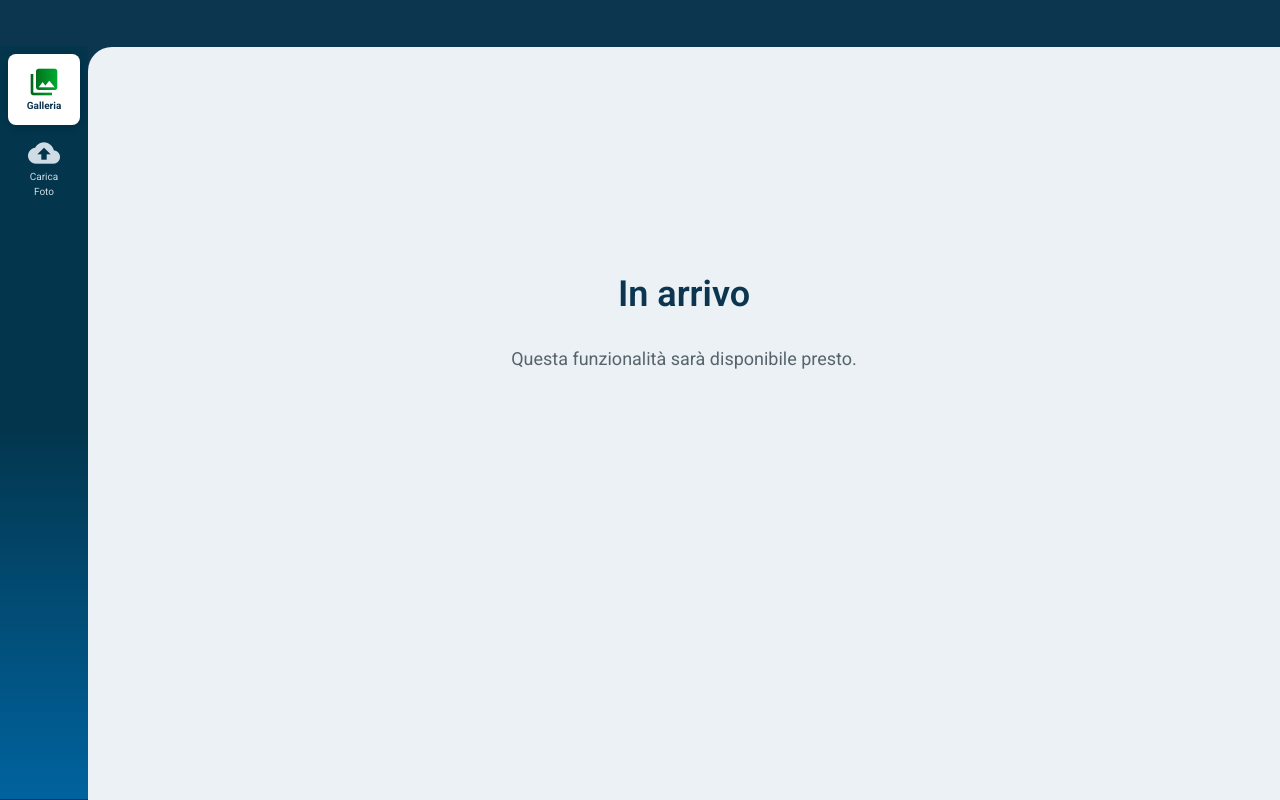
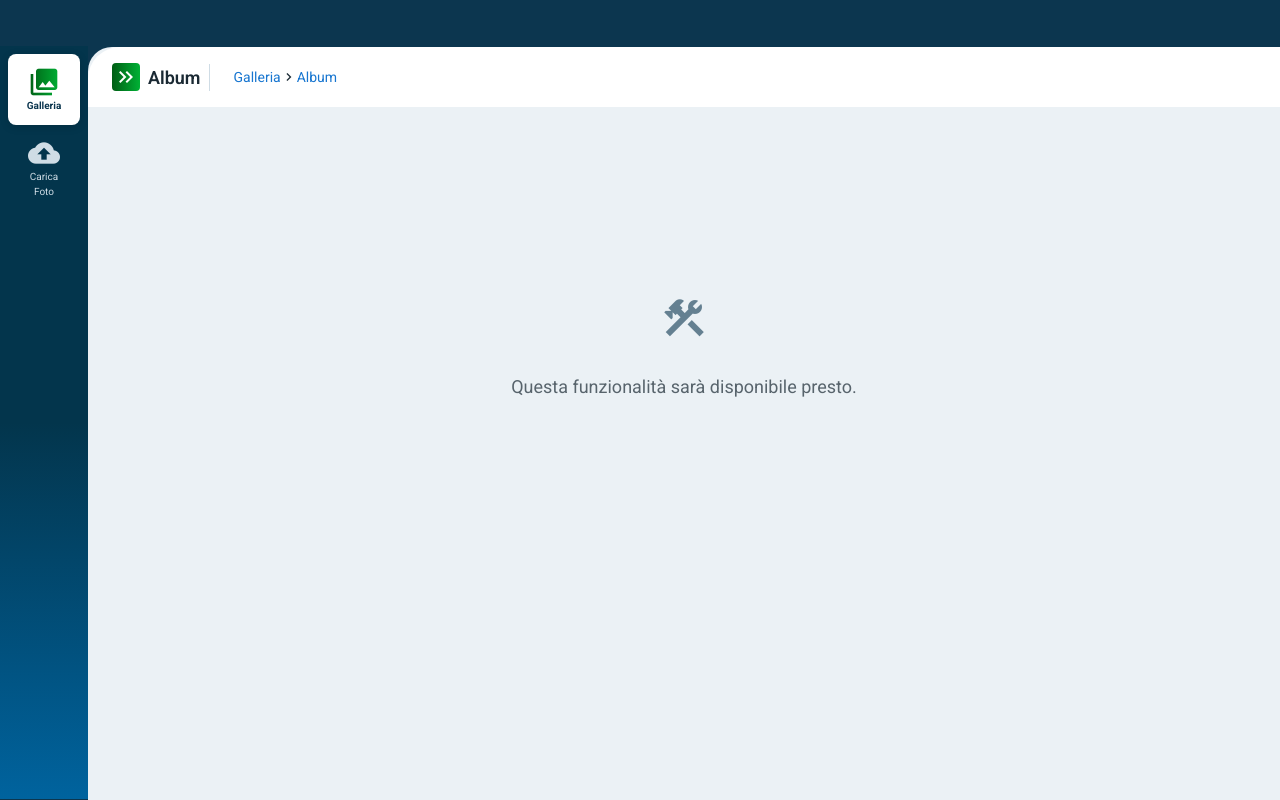
Before and after one commit to AndreanaPerla/progetto-fe-digitalpa, a Vue app in the folder photo-gallery/: page /albums in a window 1280 px wide. Built offline with nearby package versions, Linux system fonts and the light colour scheme.

Commit message:
add PageHeader in all pages & add breadcrumb & add animation

```diff
--- a/photo-gallery/src/App.vue
+++ b/photo-gallery/src/App.vue
@@ -3,7 +3,10 @@
     <div class="app-top"></div>
     <Navbar />
     <main class="main-content" :class="{ 'with-submenu': isSubmenuOpen }">
-      <RouterView />
+      <PageHeader />
+      <div class="page-content">
+        <RouterView />
+      </div>
     </main>
     <LateralSidebar />
   </div>
@@ -14,12 +17,14 @@ import { computed } from "vue";
 import { useStore } from "vuex";
 import Navbar from "./components/Navbar.vue";
 import LateralSidebar from "./components/LateralSidebar.vue";
+import PageHeader from "./components/PageHeader.vue";
 
 export default {
   name: "App",
   components: {
     Navbar,
     LateralSidebar,
+    PageHeader,
   },
   setup() {
     const store = useStore();
--- a/photo-gallery/src/components/Navbar.vue
+++ b/photo-gallery/src/components/Navbar.vue
@@ -54,7 +54,7 @@ export default {
 
     const handleRouteClick = (route) => {
       router.push(route.path);
-      store.commit("SET_SIDEBAR_OPEN", true);
+      // store.commit("SET_SIDEBAR_OPEN", true);
     };
 
     return {
--- /dev/null
+++ b/photo-gallery/src/components/PageHeader.vue
@@ -0,0 +1,101 @@
+<template>
+  <div class="page-header" :class="{ 'with-sidebar': isSidebarOpen }">
+    <div class="header-content">
+      <div class="title-section">
+        <div class="title-row">
+          <button
+            @click="toggleSidebar"
+            class="sidebar-toggle-btn"
+            :class="{ active: isSidebarOpen }"
+          >
+            <span class="material-icons">{{
+              isSidebarOpen
+                ? "keyboard_double_arrow_left"
+                : "keyboard_double_arrow_right"
+            }}</span>
+          </button>
+          <h1 class="page-title">{{ pageTitle }}</h1>
+        </div>
+        <nav class="breadcrumb" v-if="breadcrumbItems.length > 0">
+          <span
+            class="breadcrumb-item"
+            v-for="(item, index) in breadcrumbItems"
+            :key="index"
+          >
+            <router-link
+              v-if="item.path && index < breadcrumbItems.length - 1"
+              :to="item.path"
+              class="breadcrumb-link"
+            >
+              {{ item.name }}
+            </router-link>
+            <span v-else class="breadcrumb-current">{{ item.name }}</span>
+            <span
+              v-if="index < breadcrumbItems.length - 1"
+              class="breadcrumb-separator mx-1"
+            >
+              <span class="material-icons">chevron_right</span>
+            </span>
+          </span>
+        </nav>
+      </div>
+    </div>
+  </div>
+</template>
+
+<script>
+import { computed } from "vue";
+import { useRoute, useRouter } from "vue-router";
+import { useStore } from "vuex";
+
+export default {
+  name: "PageHeader",
+  setup() {
+    const route = useRoute();
+    const router = useRouter();
+    const store = useStore();
+
+    const isSidebarOpen = computed(() => store.state.sidebarOpen);
+
+    const toggleSidebar = () => {
+      store.commit("SET_SIDEBAR_OPEN", !store.state.sidebarOpen);
+    };
+
+    const pageTitle = computed(() => {
+      return route.name || "Pagina";
+    });
+
+    const breadcrumbItems = computed(() => {
+      const items = [];
+
+      // if we have a parentRoute, add it first
+      if (route.meta?.parentRoute) {
+        const parentRoute = router
+          .getRoutes()
+          .find((r) => r.path === route.meta.parentRoute);
+        if (parentRoute) {
+          items.push({
+            name: parentRoute.name,
+            path: parentRoute.path,
+          });
+        }
+      }
+
+      // always add the current route as the last item
+      items.push({
+        name: route.name,
+        path: null, // null to indicate that it is the current page
+      });
+
+      return items;
+    });
+
+    return {
+      pageTitle,
+      breadcrumbItems,
+      isSidebarOpen,
+      toggleSidebar,
+    };
+  },
+};
+</script>
--- a/photo-gallery/src/style/_general.css
+++ b/photo-gallery/src/style/_general.css
@@ -11,6 +11,7 @@
   --grey: #cfdce5;
   --white: #ffffff;
   --orange: #ff7e22;
+  --content: #1a2933;
 
   /* spacing */
   --space-xs: 8px;
@@ -70,7 +71,6 @@ body {
   flex: 1;
   margin-left: 88px;
   margin-top: 47px;
-  padding: var(--space-xl);
   background-color: var(--light-blue);
   min-height: calc(100vh - 47px);
   border-radius: var(--radius-xl) 0 0 0;
--- /dev/null
+++ b/photo-gallery/src/style/_pageHeader.css
@@ -0,0 +1,82 @@
+.page-header {
+  padding: var(--space-md) var(--space-lg);
+  background-color: var(--white);
+  border-radius: var(--radius-xxl) 0 0 0;
+  transition: margin-left 0.3s ease, background-color 0.3s ease,
+    border-radius 0.3s ease;
+}
+
+.page-header.with-sidebar {
+  margin-left: var(--sidebar-width);
+  border-radius: 0;
+}
+
+.title-section {
+  display: flex;
+  align-items: center;
+}
+
+.title-row {
+  display: flex;
+  align-items: center;
+}
+
+.sidebar-toggle-btn {
+  display: flex;
+  background: linear-gradient(
+    270deg,
+    var(--grad-green-light) 0%,
+    var(--grad-green-dark) 100%
+  );
+  border-radius: var(--radius-xs);
+  padding: 2px;
+  margin-right: var(--space-xs);
+  color: white;
+  transition: background 0.3s ease;
+}
+
+.page-header.with-sidebar .sidebar-toggle-btn {
+  background: var(--grey);
+  color: var(--main-color);
+  opacity: 0.5;
+}
+
+.sidebar-toggle-btn .material-icons {
+  font-size: var(--font-size-2xl);
+}
+
+.page-title {
+  font-weight: 600;
+  font-size: var(--font-size-lg);
+  color: var(--content);
+  padding-right: var(--space-xs);
+  border-right: 1px solid var(--grey);
+}
+
+.breadcrumb {
+  padding-left: var(--space-lg);
+  display: flex;
+  align-items: center;
+}
+
+.breadcrumb-item,
+.breadcrumb-current {
+  color: var(--blue);
+  font-size: var(--font-size-sm);
+  font-weight: 400;
+  display: flex;
+  align-items: center;
+}
+
+.breadcrumb-link {
+  text-decoration: none;
+}
+
+.breadcrumb-separator {
+  display: flex;
+}
+
+.breadcrumb-separator .material-icons {
+  font-size: var(--font-size-base);
+  color: var(--content);
+}
--- a/photo-gallery/src/style/style.css
+++ b/photo-gallery/src/style/style.css
@@ -1,5 +1,6 @@
 @import url("./_general.css");
 @import url("./_navbar.css");
+@import url("./_pageHeader.css");
 
 @tailwind base;
 @tailwind components;
--- a/photo-gallery/src/views/ComingSoon.vue
+++ b/photo-gallery/src/views/ComingSoon.vue
@@ -1,7 +1,9 @@
 <template>
   <div class="coming-soon">
     <div class="coming-soon-content">
-      <h1 class="coming-soon-title">In arrivo</h1>
+      <div class="coming-soon-icon">
+        <span class="material-icons">construction</span>
+      </div>
       <p class="coming-soon-message">
         Questa funzionalità sarà disponibile presto.
       </p>
@@ -28,11 +30,14 @@ export default {
   padding: var(--space-2xl);
 }
 
-.coming-soon-title {
-  font-size: var(--font-size-4xl);
+.coming-soon-icon {
+  margin-bottom: var(--space-lg);
+}
+
+.coming-soon-icon .material-icons {
+  font-size: 3rem;
   color: var(--main-color);
-  margin-bottom: var(--space-lg);
-  font-weight: 600;
+  opacity: 0.6;
 }
 
 .coming-soon-message {
--- a/photo-gallery/src/views/Gallery.vue
+++ b/photo-gallery/src/views/Gallery.vue
@@ -1,6 +1,5 @@
 <template>
   <div>
-    <h1 class="text-3xl font-bold text-gray-800 mb-6">galleria immagini</h1>
     <!-- <h1 class="text-3xl font-bold text-gray-800 mb-6">Galleria Fotografica</h1>
 
     <div v-if="isLoading" class="text-center">
--- a/photo-gallery/src/views/Upload.vue
+++ b/photo-gallery/src/views/Upload.vue
@@ -1,6 +1,5 @@
 <template>
   <div class="text-center">
-    <h1 class="text-3xl font-bold text-gray-800 mb-6">Carica Foto</h1>
     <p class="text-lg text-gray-600 mb-8">
       Questa sezione ti permetterà di caricare le tue foto nella galleria.
     </p>
```
